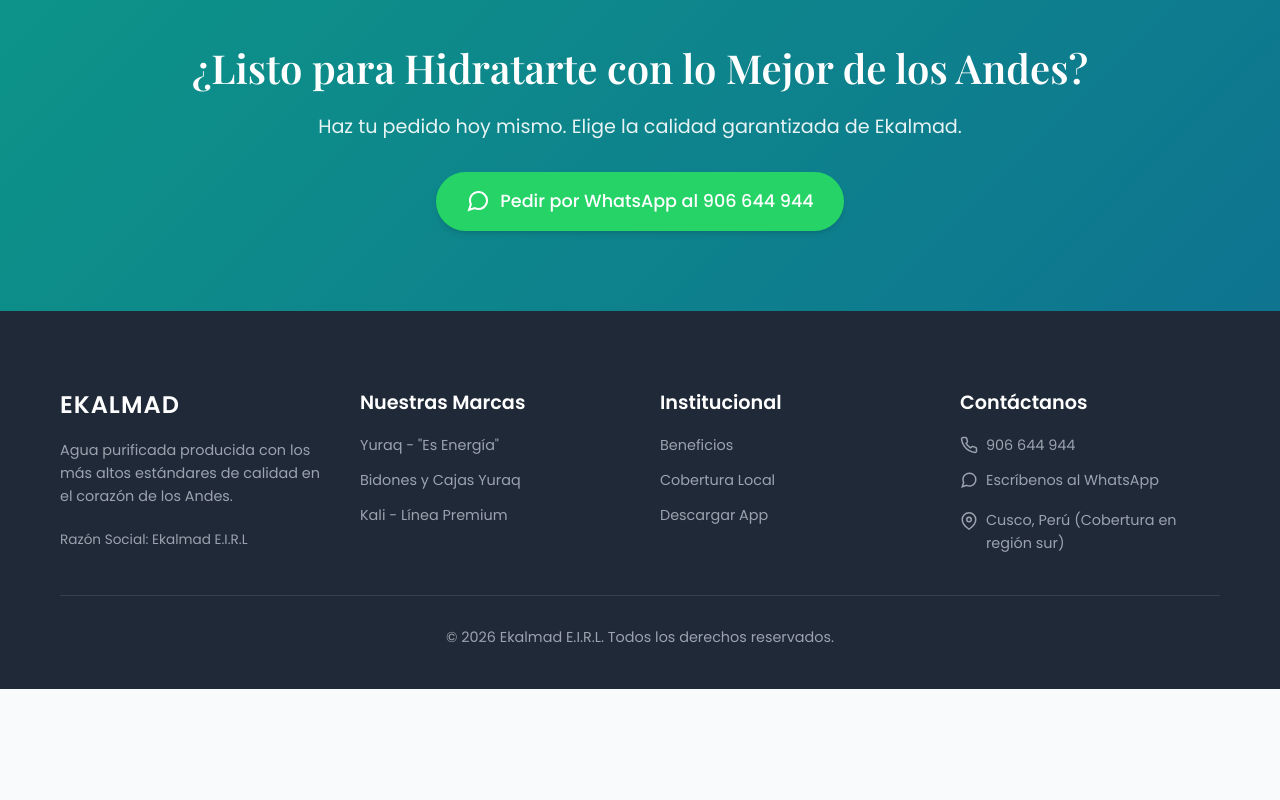
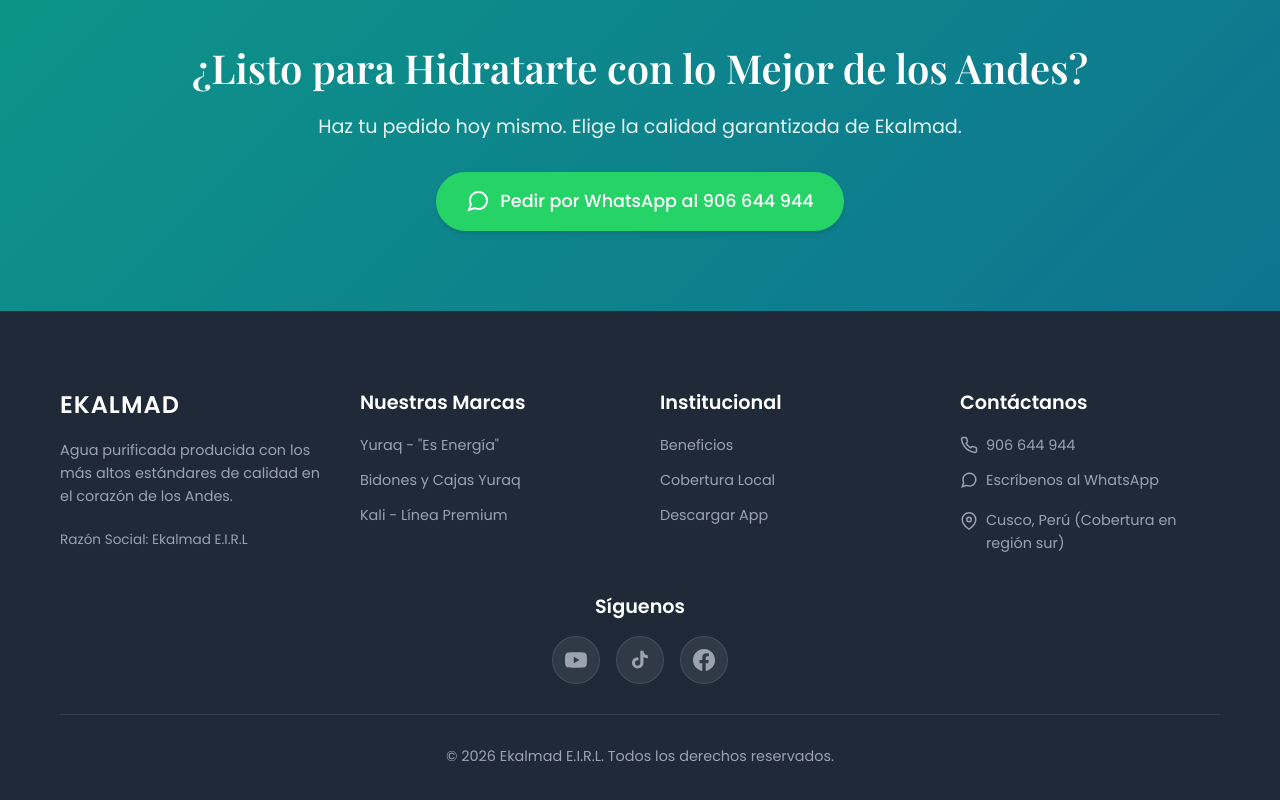
Before and after one commit to Minicodeveloper/EKALMAD, a plain HTML site: page index.html in a window 1280 px wide. Shown: the part 3376-4176 px from the top of the page. Before the commit the page ends 4065 px from the top, so only its background shows below. Drawn offline with nearby package versions, Linux system fonts and the light colour scheme; a web font is replaced by a local one.

Commit message:
Redes sociales en footer

```diff
--- a/css/styles.css
+++ b/css/styles.css
@@ -622,6 +622,61 @@
             color: #9ca3af;
         }
 
+        /* Footer Social Media */
+        .footer-social {
+            text-align: center;
+            margin-bottom: 30px;
+        }
+
+        .footer-social h4 {
+            margin-bottom: 18px;
+        }
+
+        .footer-social-icons {
+            display: flex;
+            justify-content: center;
+            gap: 16px;
+        }
+
+        .social-icon {
+            display: inline-flex;
+            align-items: center;
+            justify-content: center;
+            width: 48px;
+            height: 48px;
+            border-radius: 50%;
+            background: rgba(255, 255, 255, 0.08);
+            color: #9ca3af;
+            transition: all 0.35s cubic-bezier(0.4, 0, 0.2, 1);
+            border: 1px solid rgba(255, 255, 255, 0.1);
+        }
+
+        .social-icon:hover {
+            transform: translateY(-4px) scale(1.1);
+            box-shadow: 0 8px 20px rgba(0, 0, 0, 0.3);
+        }
+
+        .social-icon.social-youtube:hover {
+            background: #FF0000;
+            color: white;
+            border-color: #FF0000;
+            box-shadow: 0 8px 20px rgba(255, 0, 0, 0.35);
+        }
+
+        .social-icon.social-tiktok:hover {
+            background: #010101;
+            color: #69C9D0;
+            border-color: #69C9D0;
+            box-shadow: 0 8px 20px rgba(105, 201, 208, 0.35);
+        }
+
+        .social-icon.social-facebook:hover {
+            background: #1877F2;
+            color: white;
+            border-color: #1877F2;
+            box-shadow: 0 8px 20px rgba(24, 119, 242, 0.35);
+        }
+
         /* Animations Keyframes */
         @keyframes slideDown {
             from {
--- a/js/components.js
+++ b/js/components.js
@@ -64,6 +64,20 @@
                     </div>
                 </div>
             </div>
+            <div class="footer-social">
+                <h4>Síguenos</h4>
+                <div class="footer-social-icons">
+                    <a href="https://youtube.com/@ekalmade.i.r.l?si=H10nqovH8kuvG5qv" target="_blank" rel="noopener noreferrer" class="social-icon social-youtube" aria-label="YouTube">
+                        <svg width="22" height="22" viewBox="0 0 24 24" fill="currentColor"><path d="M23.498 6.186a3.016 3.016 0 0 0-2.122-2.136C19.505 3.545 12 3.545 12 3.545s-7.505 0-9.377.505A3.017 3.017 0 0 0 .502 6.186C0 8.07 0 12 0 12s0 3.93.502 5.814a3.016 3.016 0 0 0 2.122 2.136c1.871.505 9.376.505 9.376.505s7.505 0 9.377-.505a3.015 3.015 0 0 0 2.122-2.136C24 15.93 24 12 24 12s0-3.93-.502-5.814zM9.545 15.568V8.432L15.818 12l-6.273 3.568z"/></svg>
+                    </a>
+                    <a href="https://www.tiktok.com/@ekalmad_e.i.r.l" target="_blank" rel="noopener noreferrer" class="social-icon social-tiktok" aria-label="TikTok">
+                        <svg width="22" height="22" viewBox="0 0 24 24" fill="currentColor"><path d="M19.59 6.69a4.83 4.83 0 0 1-3.77-4.25V2h-3.45v13.67a2.89 2.89 0 0 1-2.88 2.5 2.89 2.89 0 0 1-2.89-2.89 2.89 2.89 0 0 1 2.89-2.89c.28 0 .54.04.79.1v-3.5a6.37 6.37 0 0 0-.79-.05A6.34 6.34 0 0 0 3.15 15a6.34 6.34 0 0 0 6.34 6.34 6.34 6.34 0 0 0 6.34-6.34V8.7a8.16 8.16 0 0 0 4.76 1.52v-3.4a4.85 4.85 0 0 1-1-.13z"/></svg>
+                    </a>
+                    <a href="https://www.facebook.com/share/18FkCQmhQ2/" target="_blank" rel="noopener noreferrer" class="social-icon social-facebook" aria-label="Facebook">
+                        <svg width="22" height="22" viewBox="0 0 24 24" fill="currentColor"><path d="M24 12.073c0-6.627-5.373-12-12-12s-12 5.373-12 12c0 5.99 4.388 10.954 10.125 11.854v-8.385H7.078v-3.47h3.047V9.43c0-3.007 1.792-4.669 4.533-4.669 1.312 0 2.686.235 2.686.235v2.953H15.83c-1.491 0-1.956.925-1.956 1.874v2.25h3.328l-.532 3.47h-2.796v8.385C19.612 23.027 24 18.062 24 12.073z"/></svg>
+                    </a>
+                </div>
+            </div>
             <div class="footer-bottom">
                 <p>&copy; <span id="current-year"></span> Ekalmad E.I.R.L. Todos los derechos reservados.</p>
             </div>
```
